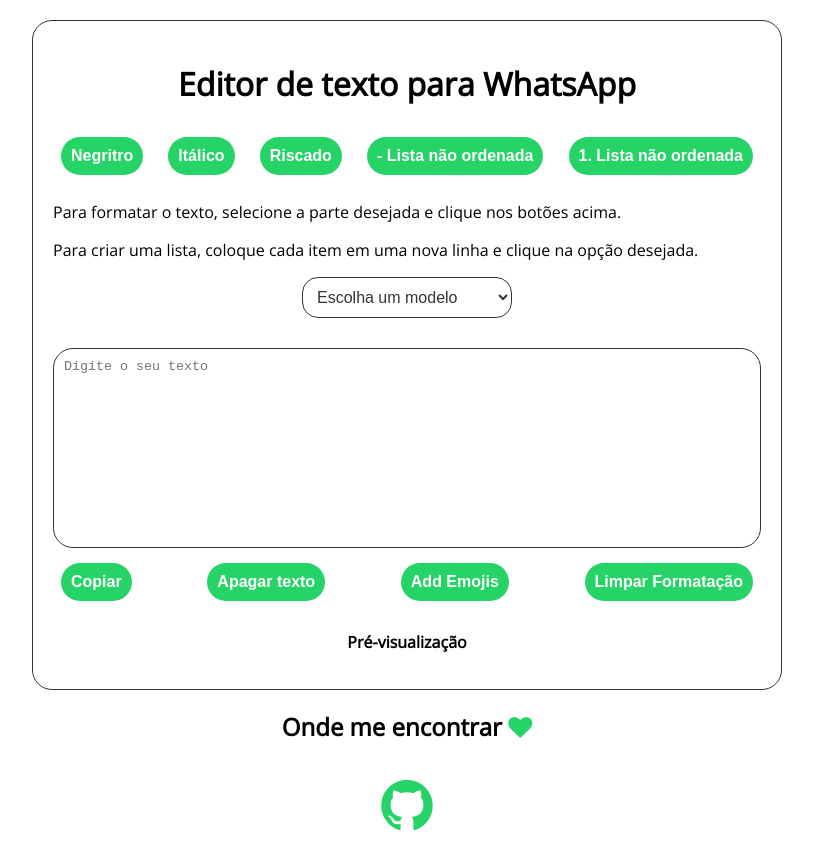
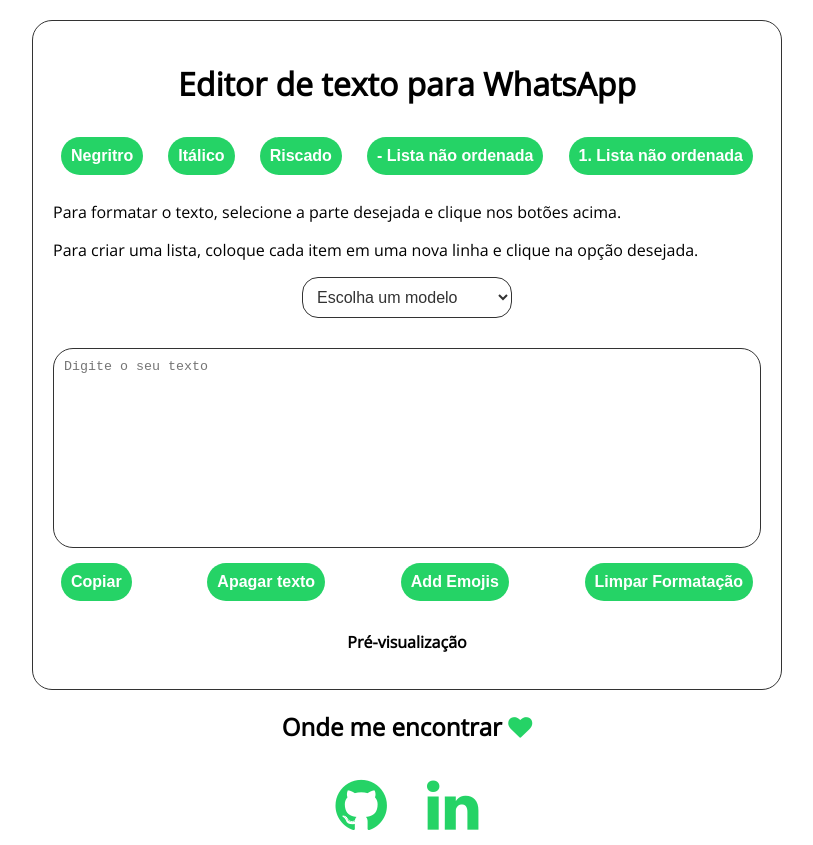
Before and after one commit to mateusmoreira021/editorwhatsapp.github.io, a plain HTML site: page index.html in a window 1280 px wide. Shown: the whole page, without its empty margins (233-1046 px from the left). Drawn offline with nearby package versions, Linux system fonts and the light colour scheme; no server answers.

Commit message:
Update index.html

```diff
--- a/index.html
+++ b/index.html
@@ -72,6 +72,7 @@
     <h2>Onde me encontrar <i class="fa fa-heart"></i></h2>
     <div class="footer">
         <a href="https://github.com/mateusmoreira021" target="_blank" rel="noopener noreferrer"><i class="fa fa-github"></i></a>
+        <a href="https://www.linkedin.com/in/mateus-moreira-5015131b0/" target="_blank" rel="noopener noreferrer"><i class="fa fa-linkedin"></i></a>
     </div>
 
     <div id="emojiModal" class="modal__emojis">
```
